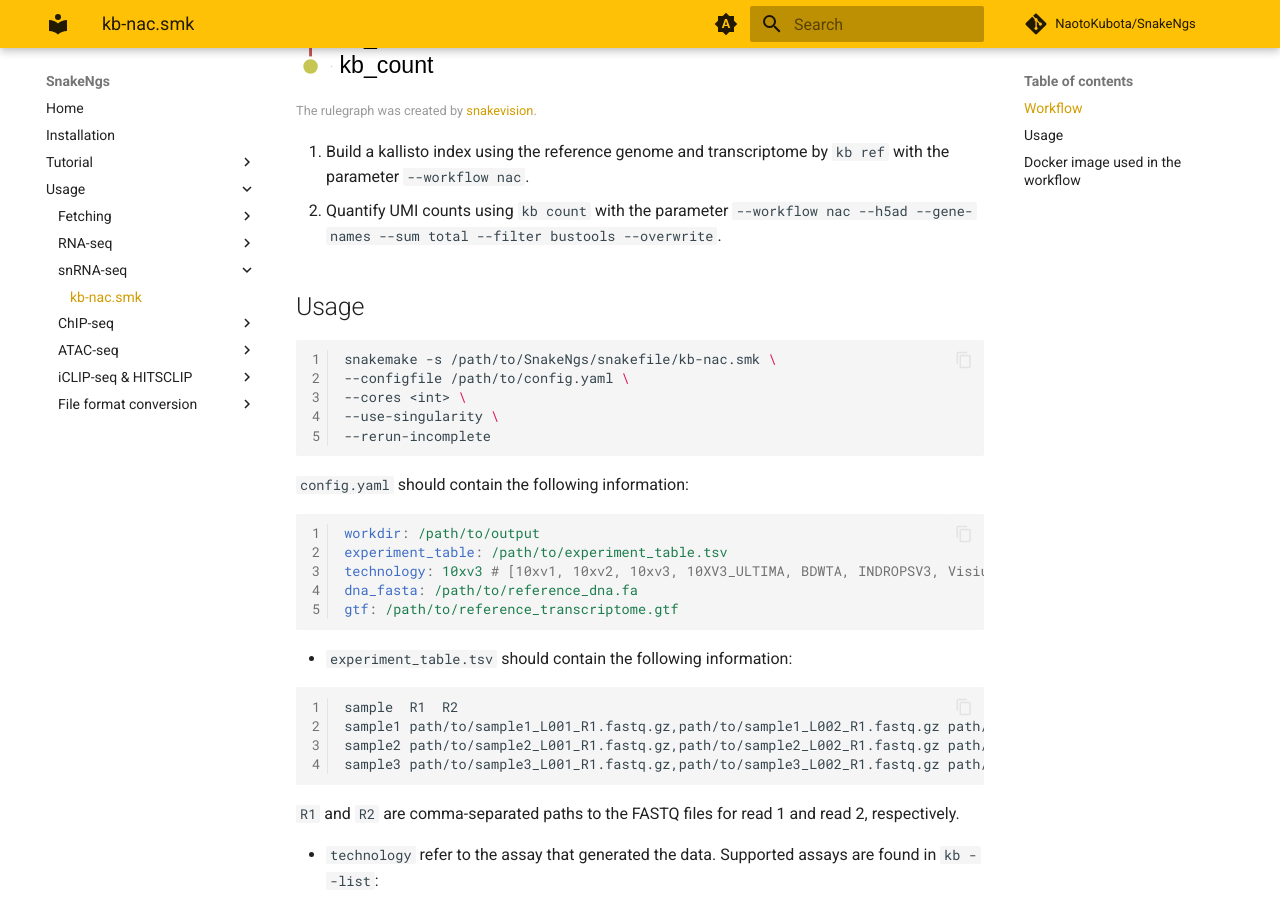
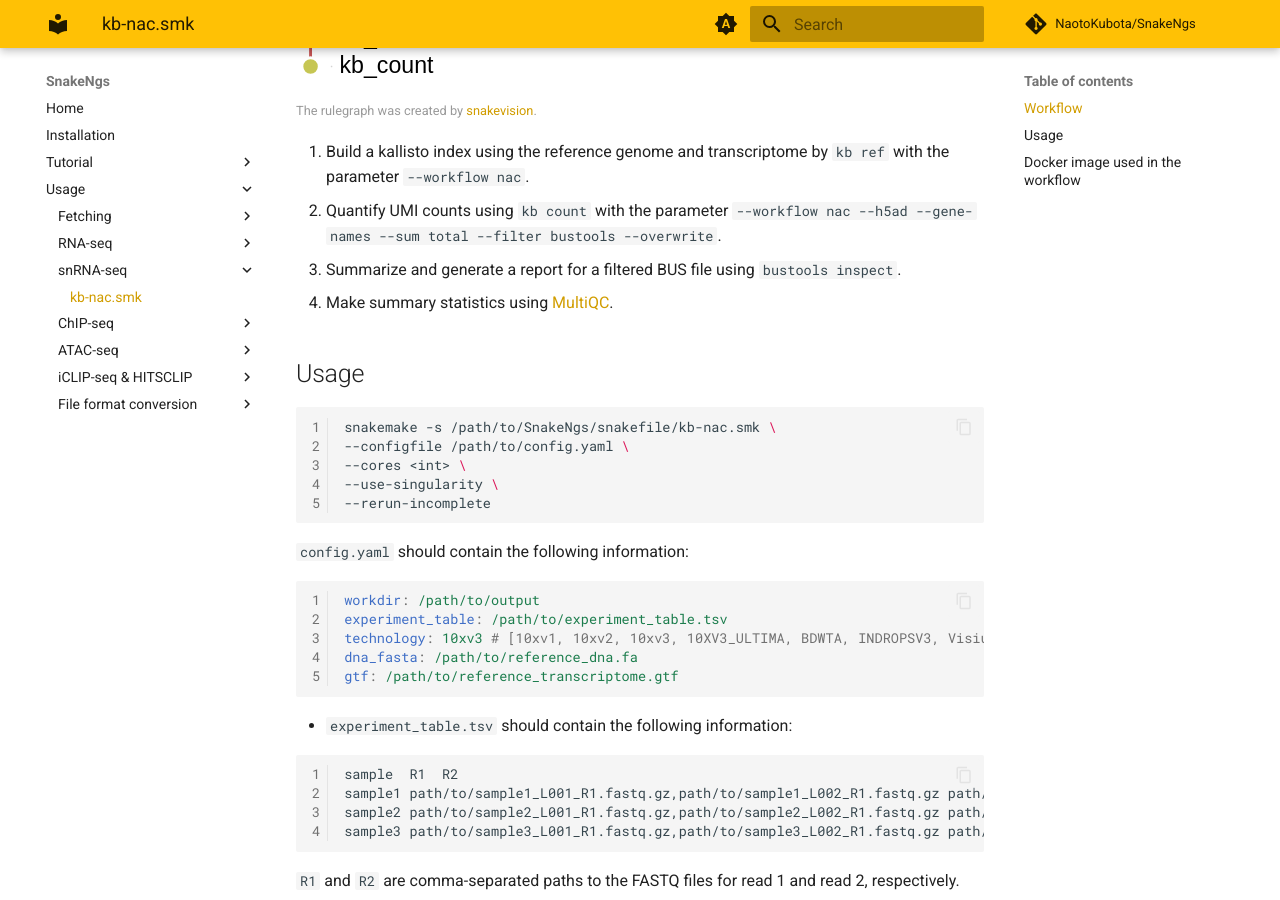
Before and after one commit to NaotoKubota/SnakeNgs, an MkDocs documentation site: the page built from docs/usage/kb-nac.md, in a window 1280 px wide and 900 px high, scrolled down 423 px. Built offline with MkDocs 1.6.1 and Material for MkDocs 9.7.7, drawn with Linux system fonts in a browser that asks for light colours; comment, search, counter and statistics services are not loaded; some of the changed text lies outside the part shown.

Commit message:
Update kb-nac documentation to include steps for summarizing filtered BUS files and using MultiQC

```diff
--- a/docs/usage/kb-nac.md
+++ b/docs/usage/kb-nac.md
@@ -16,6 +16,8 @@ Snakemake workflow for UMI counting from single-nucleus RNA-seq data with [kb-py
 
 1. Build a kallisto index using the reference genome and transcriptome by `kb ref` with the parameter `--workflow nac`.
 2. Quantify UMI counts using `kb count` with the parameter `--workflow nac --h5ad --gene-names --sum total --filter bustools --overwrite`.
+3. Summarize and generate a report for a filtered BUS file using `bustools inspect`.
+4. Make summary statistics using [MultiQC](https://multiqc.info/).
 
 ## Usage
 
@@ -91,3 +93,4 @@ Please refer to the [tutorial](../tutorial/snRNAseq_count.md) for more informati
 ## Docker image used in the workflow
 
 - [quay.io/biocontainers/kb-python:0.28.2--pyhdfd78af_2](https://quay.io/repository/biocontainers/kb-python)
+- [multiqc/multiqc:v1.27](https://hub.docker.com/r/multiqc/multiqc)
```
